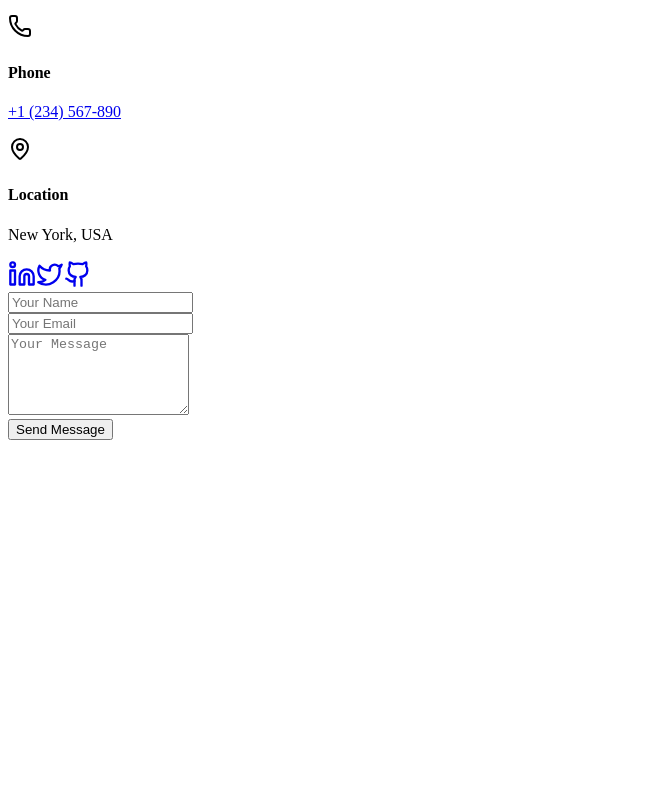
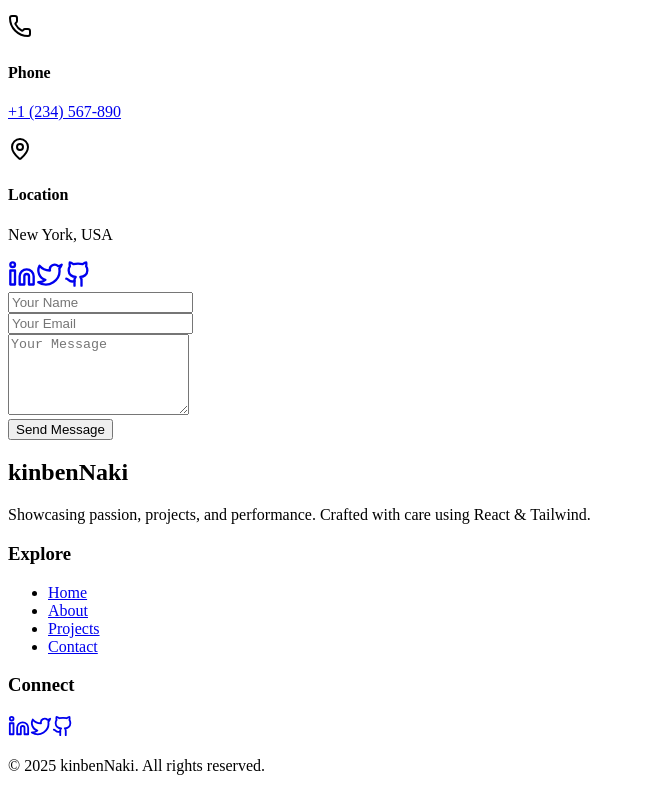
Before and after one commit to HussainShafayet/portfolio, a React (Create React App) app: page / in a window 1280 px wide. Shown: the part 4347-5138 px from the top of the page, without its empty margins (0-645 px from the left). Before the commit the page ends 4795 px from the top, so only its background shows below. Built offline with nearby package versions, Linux system fonts and the light colour scheme; the HTML template or start-up script is replaced by a standard one.

Commit message:
footer page added

```diff
--- a/src/App.js
+++ b/src/App.js
@@ -1,6 +1,7 @@
 // src/App.jsx
 import React from 'react';
 import {About, Contact, Hero, Navbar, Projects, ResearchPapers, Skills} from './components';
+import Footer from './components/Footer';
 const App = () => {
   return (
     <div className="md:container md:mx-auto">
@@ -10,6 +11,7 @@ const App = () => {
       <Skills id="skills" />
       <Projects id="projects" />
       <Contact id="contact" />
+      <Footer />
     </div>
   );
 };
--- /dev/null
+++ b/src/components/Footer.js
@@ -0,0 +1,66 @@
+import { Github, Linkedin, Twitter } from "lucide-react";
+
+const Footer = () => {
+  const year = new Date().getFullYear();
+
+  return (
+    <footer className="bg-gradient-to-br from-indigo-50 to-indigo-200 dark:from-gray-900 dark:to-gray-800 text-gray-700 dark:text-gray-300 border-t border-indigo-200 dark:border-gray-700">
+      <div className="max-w-7xl mx-auto px-6 py-16 grid grid-cols-1 sm:grid-cols-2 md:grid-cols-3 gap-12">
+        {/* Brand & Description */}
+        <div className="space-y-4">
+          <h2 className="text-3xl font-bold text-indigo-700 dark:text-indigo-400">kinbenNaki</h2>
+          <p className="text-sm leading-relaxed">
+            Showcasing passion, projects, and performance. Crafted with care using React & Tailwind.
+          </p>
+        </div>
+
+        {/* Quick Navigation */}
+        <div className="space-y-4">
+          <h3 className="text-lg font-semibold text-indigo-600 dark:text-indigo-300">Explore</h3>
+          <ul className="space-y-2">
+            {["Home", "About", "Projects", "Contact"].map((item) => (
+              <li key={item}>
+                <a
+                  href={`#${item.toLowerCase()}`}
+                  className="text-sm hover:text-indigo-800 dark:hover:text-indigo-200 transition-colors duration-200"
+                >
+                  {item}
+                </a>
+              </li>
+            ))}
+          </ul>
+        </div>
+
+        {/* Social & Copyright */}
+        <div className="flex flex-col justify-between space-y-6 sm:space-y-0">
+          <div className="space-y-3">
+            <h3 className="text-lg font-semibold text-indigo-600 dark:text-indigo-300">Connect</h3>
+            <div className="flex gap-4">
+              {[
+                { href: "https://linkedin.com/in/yourprofile", icon: Linkedin },
+                { href: "https://twitter.com/yourprofile", icon: Twitter },
+                { href: "https://github.com/yourprofile", icon: Github },
+              ].map(({ href, icon: Icon }, i) => (
+                <a
+                  key={i}
+                  href={href}
+                  target="_blank"
+                  rel="noopener noreferrer"
+                  className="text-indigo-600 hover:text-indigo-800 dark:text-indigo-400 dark:hover:text-indigo-200 transition-transform transform hover:-translate-y-1"
+                >
+                  <Icon size={22} />
+                </a>
+              ))}
+            </div>
+          </div>
+
+          <p className="text-xs text-gray-500 dark:text-gray-400 mt-6 sm:mt-0">
+            © {year} kinbenNaki. All rights reserved.
+          </p>
+        </div>
+      </div>
+    </footer>
+  );
+};
+
+export default Footer;
```
